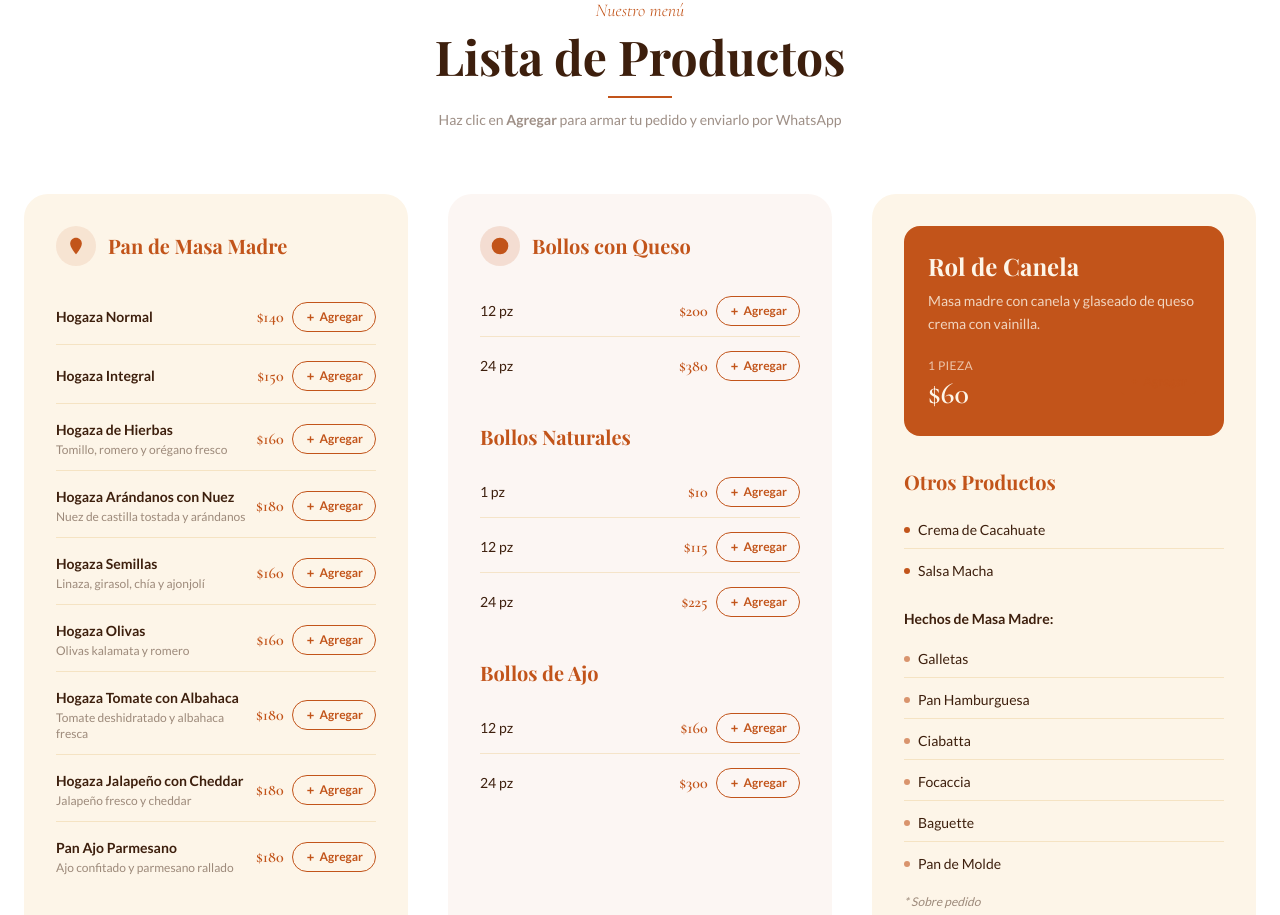
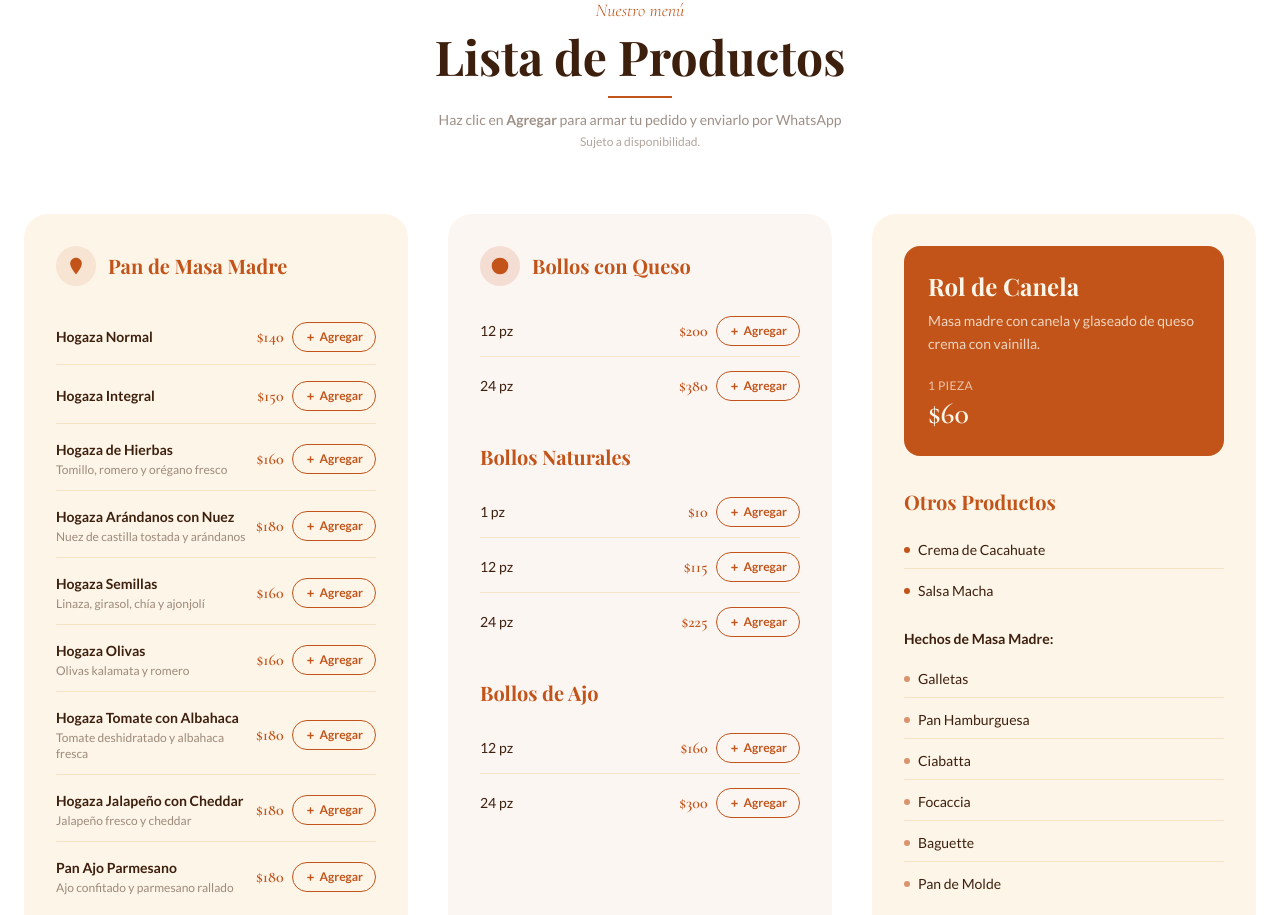
Before and after one commit to ElIngJavi/bon-dia-panaderia, a React (Vite) app: page / in a window 1280 px wide. Shown: the part 1640-2555 px from the top of the page. Built offline with nearby package versions, Linux system fonts and the light colour scheme; a web font is replaced by a local one.

Commit message:
feat: agregar texto 'Sujeto a disponibilidad' en sección de productos

```diff
--- a/src/components/Products.jsx
+++ b/src/components/Products.jsx
@@ -99,6 +99,7 @@ export default function Products() {
           <h2 className="font-display font-bold text-5xl text-bark">Lista de Productos</h2>
           <div className="w-16 h-0.5 bg-primary mx-auto mt-4"/>
           <p className="font-body text-bark/50 text-sm mt-3">Haz clic en <strong>Agregar</strong> para armar tu pedido y enviarlo por WhatsApp</p>
+          <p className="font-body text-bark/40 text-xs mt-1">Sujeto a disponibilidad.</p>
         </div>
 
         <div className="grid lg:grid-cols-3 gap-10">
```
